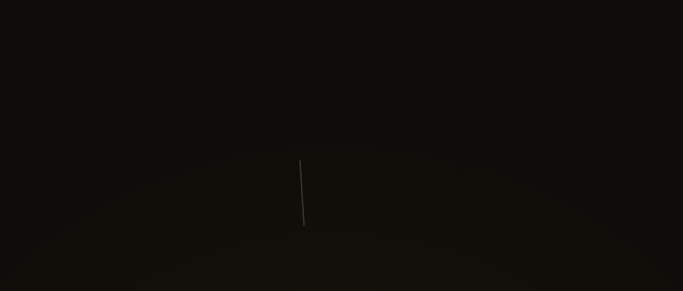
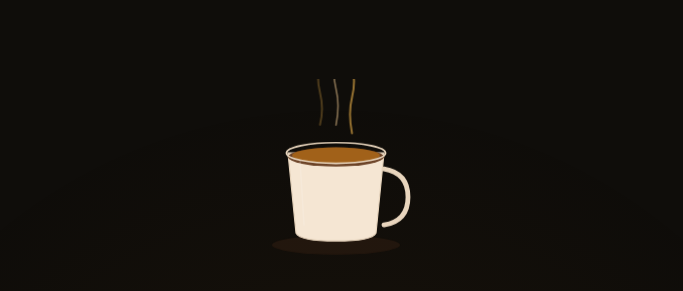
Before and after one commit to smmariquit/kape, a website: page public/index.html in a window 1280 px wide. Shown: the top 291 px of the page, without its empty margins (304-987 px from the left). Drawn offline with nearby package versions, Linux system fonts and the light colour scheme; a web font is replaced by a local one.

Commit message:
fix(kape): restore broken CSS vars and HTML comments in index
The Jul 5 noslop pass stripped `--` from var() calls and mangled comment delimiters, leaving the hero SVG and footer links without valid colors.

```diff
--- a/public/index.html
+++ b/public/index.html
@@ -21,32 +21,32 @@
  <link rel="stylesheet" href="index.css">
 </head>
 <body>
- <!, Floating particles (coffee beans), >
+ <!-- Floating particles (coffee beans) -->
  <div class="particles" id="particles" aria-hidden="true"></div>
 
- <!, Hero Section, >
+ <!-- Hero Section -->
  <header class="hero" id="hero">
  <div class="hero-inner">
  <div class="hero-coffee" aria-hidden="true">
  <svg class="coffee-cup" viewBox="0 0 200 220" fill="none" xmlns="http://www.w3.org/2000/svg">
- <!, Steam, >
+ <!-- Steam -->
  <g class="steam">
- <path class="steam-path steam-1" d="M80 70 Q85 50 80 30 Q75 10 80 -10" stroke="var(, amber-300)" stroke-width="2.5" fill="none" stroke-linecap="round" opacity="0.6"/>
- <path class="steam-path steam-2" d="M100 65 Q105 40 100 20 Q95 0 100 -20" stroke="var(, amber-200)" stroke-width="2" fill="none" stroke-linecap="round" opacity="0.4"/>
- <path class="steam-path steam-3" d="M120 70 Q115 45 120 25 Q125 5 120 -15" stroke="var(, amber-300)" stroke-width="2.5" fill="none" stroke-linecap="round" opacity="0.5"/>
+ <path class="steam-path steam-1" d="M80 70 Q85 50 80 30 Q75 10 80 -10" stroke="var(--amber-300)" stroke-width="2.5" fill="none" stroke-linecap="round" opacity="0.6"/>
+ <path class="steam-path steam-2" d="M100 65 Q105 40 100 20 Q95 0 100 -20" stroke="var(--amber-200)" stroke-width="2" fill="none" stroke-linecap="round" opacity="0.4"/>
+ <path class="steam-path steam-3" d="M120 70 Q115 45 120 25 Q125 5 120 -15" stroke="var(--amber-300)" stroke-width="2.5" fill="none" stroke-linecap="round" opacity="0.5"/>
  </g>
- <!, Saucer, >
- <ellipse cx="100" cy="205" rx="80" ry="12" fill="var(, brown-600)" opacity="0.4"/>
- <!, Cup body, >
- <path d="M40 90 L50 190 Q55 200 100 200 Q145 200 150 190 L160 90 Z" fill="var(, cream-100)" stroke="var(, cream-200)" stroke-width="1.5"/>
- <!, Coffee surface, >
- <ellipse cx="100" cy="95" rx="60" ry="12" fill="var(, brown-400)"/>
- <ellipse cx="100" cy="93" rx="55" ry="10" fill="var(, amber-600)" opacity="0.7"/>
- <!, Cup rim, >
- <ellipse cx="100" cy="90" rx="62" ry="13" fill="none" stroke="var(, cream-200)" stroke-width="2"/>
- <!, Handle, >
- <path d="M160 110 Q190 115 190 145 Q190 175 160 180" stroke="var(, cream-200)" stroke-width="6" fill="none" stroke-linecap="round"/>
- <!, Cup highlight, >
+ <!-- Saucer -->
+ <ellipse cx="100" cy="205" rx="80" ry="12" fill="var(--brown-600)" opacity="0.4"/>
+ <!-- Cup body -->
+ <path d="M40 90 L50 190 Q55 200 100 200 Q145 200 150 190 L160 90 Z" fill="var(--cream-100)" stroke="var(--cream-200)" stroke-width="1.5"/>
+ <!-- Coffee surface -->
+ <ellipse cx="100" cy="95" rx="60" ry="12" fill="var(--brown-400)"/>
+ <ellipse cx="100" cy="93" rx="55" ry="10" fill="var(--amber-600)" opacity="0.7"/>
+ <!-- Cup rim -->
+ <ellipse cx="100" cy="90" rx="62" ry="13" fill="none" stroke="var(--cream-200)" stroke-width="2"/>
+ <!-- Handle -->
+ <path d="M160 110 Q190 115 190 145 Q190 175 160 180" stroke="var(--cream-200)" stroke-width="6" fill="none" stroke-linecap="round"/>
+ <!-- Cup highlight -->
  <path d="M55 100 L60 180" stroke="white" stroke-width="2" opacity="0.15" stroke-linecap="round"/>
  </svg>
  </div>
@@ -77,7 +77,7 @@
  </div>
  </header>
 
- <!, Impact Stats, >
+ <!-- Impact Stats -->
  <section class="stats" id="stats">
  <div class="container">
  <div class="stats-grid">
@@ -105,7 +105,7 @@
  </div>
  </section>
 
- <!, About, >
+ <!-- About -->
  <section class="about" id="about">
  <div class="container">
  <div class="about-content">
@@ -140,7 +140,7 @@
  </div>
  </section>
 
- <!, Featured Projects, >
+ <!-- Featured Projects -->
  <section class="projects" id="projects">
  <div class="container">
  <h2 class="section-title">built free. hopefully useful.</h2>
@@ -192,7 +192,7 @@
  </div>
  </section>
 
- <!, Talks & Workshops, >
+ <!-- Talks & Workshops -->
  <section class="talks" id="talks">
  <div class="container">
  <h2 class="section-title">talks & workshops</h2>
@@ -248,7 +248,7 @@
  </div>
  </section>
 
- <!, Donate Section, >
+ <!-- Donate Section -->
  <section class="donate" id="donate">
  <div class="container">
  <div class="donate-card">
@@ -302,7 +302,7 @@
  </div>
  </section>
 
- <!, Footer, >
+ <!-- Footer -->
  <footer class="footer">
  <div class="container">
  <div class="footer-inner">
@@ -320,9 +320,9 @@
  <div class="footer-bottom">
  <p>made with ☕ and late nights by stimmie. © 2026</p>
  <p style="margin-top: 8px; font-size: 0.75rem;">
- <a href="privacy.html" style="color: var(, text-muted);">Privacy</a>
- <span style="color: var(, text-muted); opacity: 0.5;"> · </span>
- <a href="terms.html" style="color: var(, text-muted);">Terms</a>
+ <a href="privacy.html" style="color: var(--text-muted);">Privacy</a>
+ <span style="color: var(--text-muted); opacity: 0.5;"> · </span>
+ <a href="terms.html" style="color: var(--text-muted);">Terms</a>
  </p>
  </div>
  </div>
```
